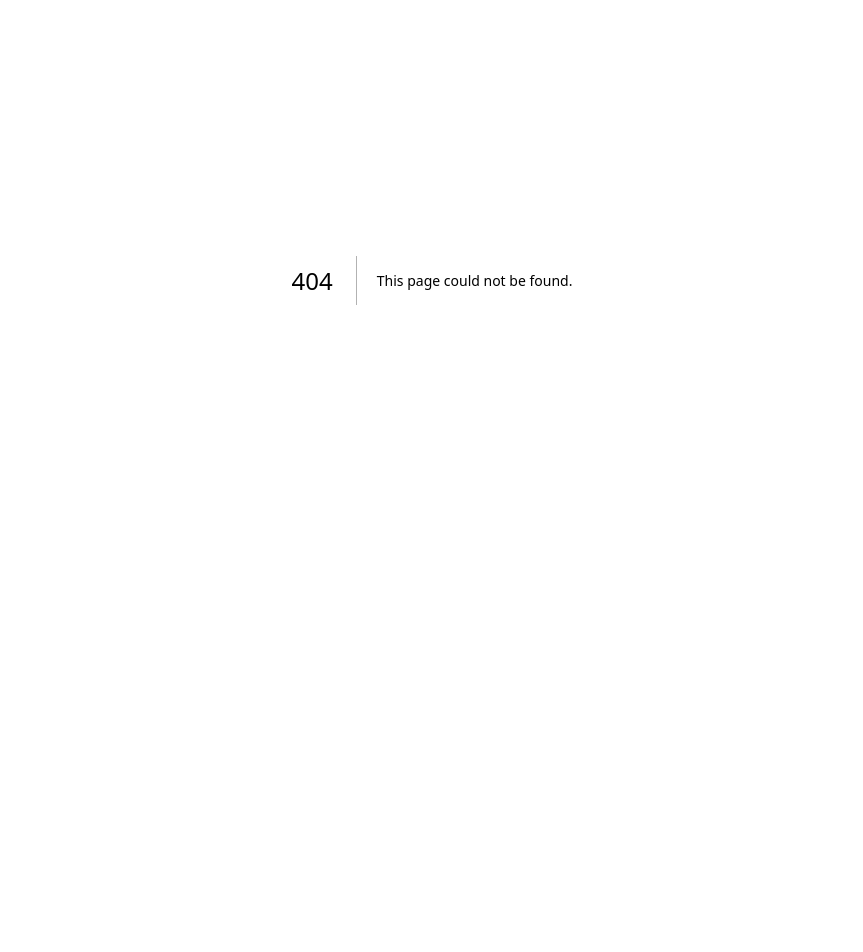
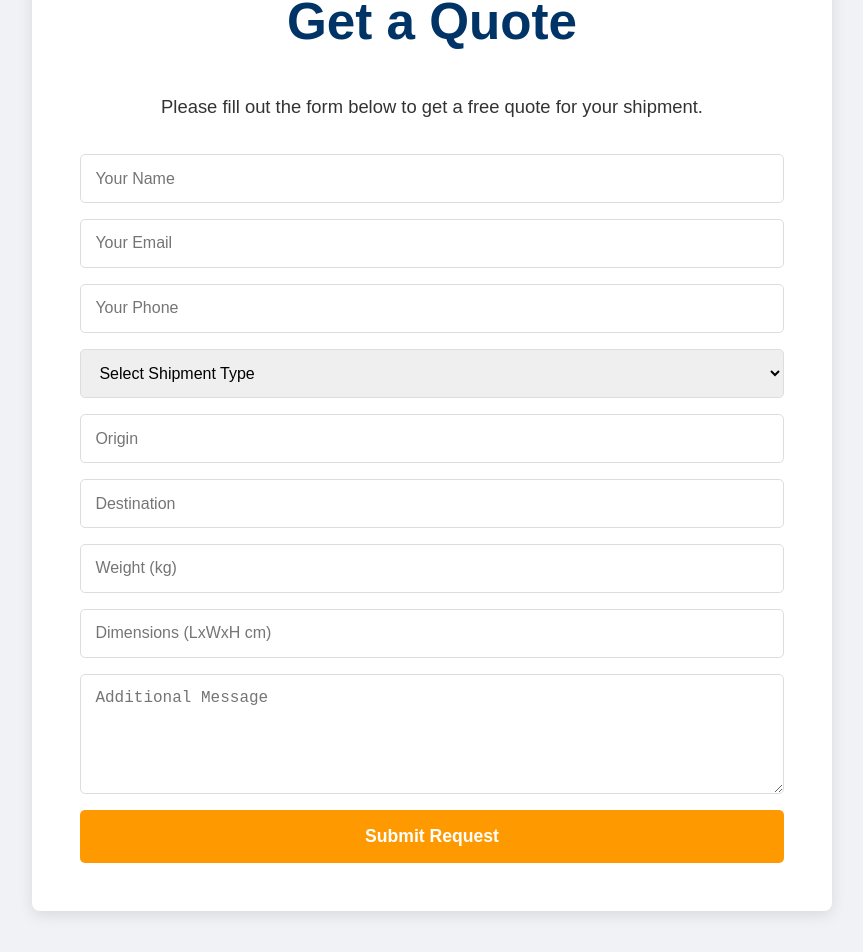
Before and after one commit to syr1u55/nexport-logistics-, a Next.js app: page /quote in a window 1280 px wide. Before the commit this address had no page. Shown: the part 120-1072 px from the top of the page, without its empty margins (208-1071 px from the left). Before the commit the page ends 800 px from the top, so only its background shows below. Built offline with nearby package versions, Linux system fonts and the light colour scheme.

Commit message:
Create Get a Quote page

```diff
--- a/src/app/page.tsx
+++ b/src/app/page.tsx
@@ -14,6 +14,7 @@ export default function Home() {
           <a href="/about">About Us</a>
           <a href="/contact">Contact</a>
           <a href="/tracking">Tracking</a>
+          <a href="/quote">Get a Quote</a>
         </nav>
       </header>
 
--- /dev/null
+++ b/src/app/quote/page.module.css
@@ -0,0 +1,68 @@
+
+.page {
+  padding: 4rem 2rem;
+  background-color: #f0f2f5;
+  font-family: Arial, sans-serif;
+  color: #333;
+}
+
+.main {
+  max-width: 800px;
+  margin: 0 auto;
+  background-color: #fff;
+  padding: 3rem;
+  border-radius: 8px;
+  box-shadow: 0 4px 15px rgba(0, 0, 0, 0.1);
+}
+
+.title {
+  font-size: 3.2rem;
+  margin-bottom: 2.5rem;
+  text-align: center;
+  color: #003366;
+  font-weight: 700;
+}
+
+.content p {
+  font-size: 1.15rem;
+  line-height: 1.7;
+  margin-bottom: 2rem;
+  text-align: center;
+}
+
+.form {
+  display: flex;
+  flex-direction: column;
+  gap: 1rem;
+}
+
+.form input,
+.form select,
+.form textarea {
+  width: 100%;
+  padding: 0.9rem;
+  border: 1px solid #ddd;
+  border-radius: 5px;
+  font-size: 1rem;
+}
+
+.form textarea {
+  min-height: 120px;
+  resize: vertical;
+}
+
+.form button {
+  background-color: #ff9900; /* Orange accent */
+  color: #fff;
+  padding: 1rem 2rem;
+  border: none;
+  border-radius: 5px;
+  cursor: pointer;
+  font-size: 1.1rem;
+  font-weight: 600;
+  transition: background-color 0.3s ease;
+}
+
+.form button:hover {
+  background-color: #e68a00;
+}
--- /dev/null
+++ b/src/app/quote/page.tsx
@@ -0,0 +1,32 @@
+
+import styles from "./page.module.css";
+
+export default function GetAQuote() {
+  return (
+    <div className={styles.page}>
+      <main className={styles.main}>
+        <h1 className={styles.title}>Get a Quote</h1>
+        <div className={styles.content}>
+          <p>Please fill out the form below to get a free quote for your shipment.</p>
+          <form className={styles.form}>
+            <input type="text" placeholder="Your Name" />
+            <input type="email" placeholder="Your Email" />
+            <input type="tel" placeholder="Your Phone" />
+            <select>
+              <option value="">Select Shipment Type</option>
+              <option value="land">Land Transport</option>
+              <option value="sea">Sea Freight</option>
+              <option value="air">Air Freight</option>
+            </select>
+            <input type="text" placeholder="Origin" />
+            <input type="text" placeholder="Destination" />
+            <input type="number" placeholder="Weight (kg)" />
+            <input type="text" placeholder="Dimensions (LxWxH cm)" />
+            <textarea placeholder="Additional Message"></textarea>
+            <button type="submit">Submit Request</button>
+          </form>
+        </div>
+      </main>
+    </div>
+  );
+}
```
